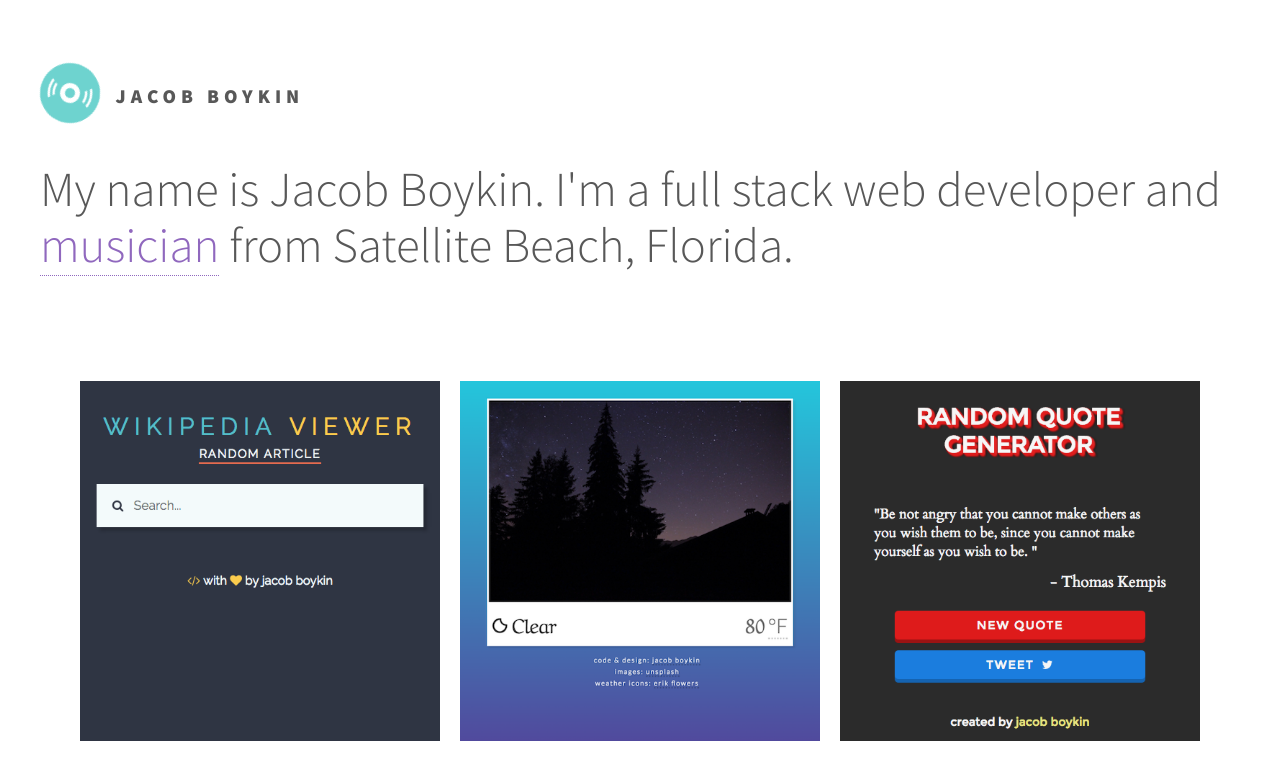
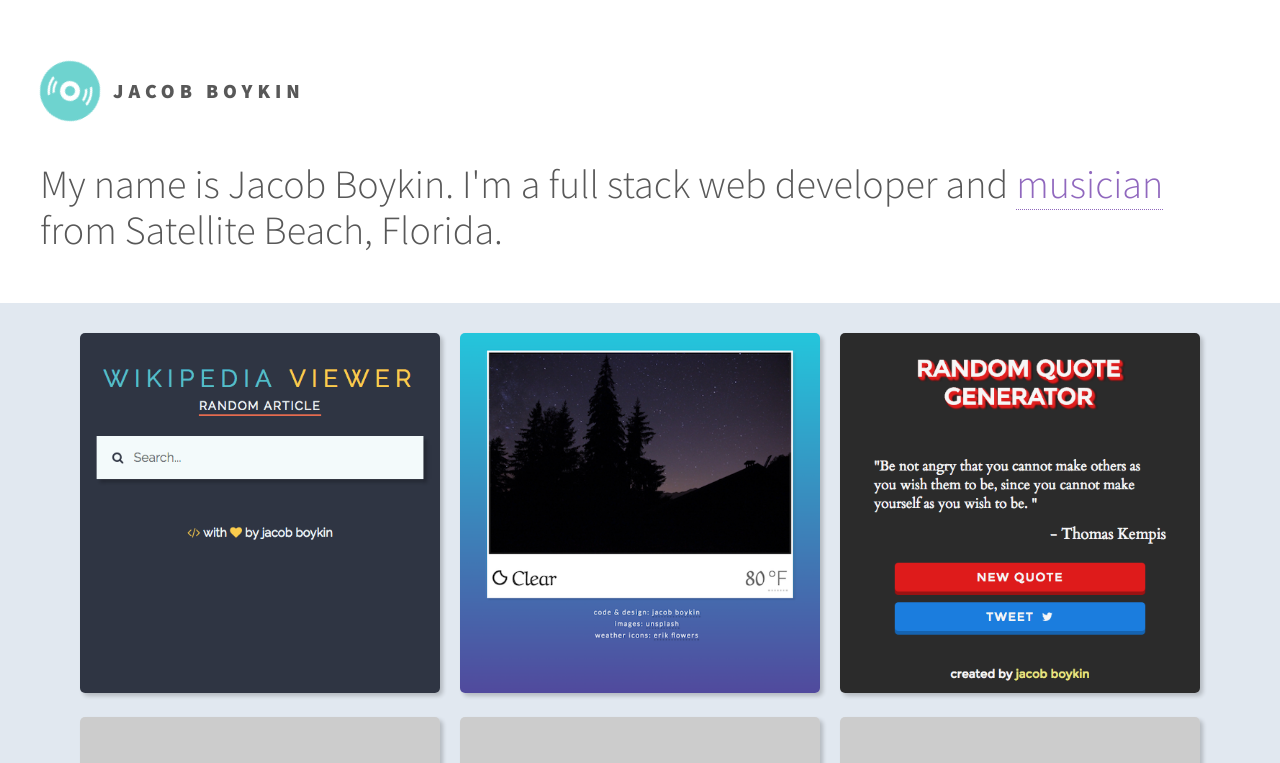
Before and after one commit to jacobboykin/old-portfolio-site, a website: page public/index.html in a window 1280 px wide. Shown: the top 763 px of the page. Drawn offline with nearby package versions, Linux system fonts and the light colour scheme; files that its build step writes are made by us from their sources; placeholder pictures from the web are drawn by us.

Commit message:
Refactor CSS

```diff
--- a/src/scss/_base.scss
+++ b/src/scss/_base.scss
@@ -2,6 +2,16 @@ body {
   color: $dark-gray;
   font-family: $font-main;
   font-weight: 300;
+  font-size: 16px;
+}
+
+ul {
+  list-style: none;
+}
+
+::selection {
+  background: $red;
+  color: $white;
 }
 
 .grow {
@@ -11,3 +21,12 @@ body {
 .grow:hover {
   transform: scale(1.05);
 }
+
+@keyframes rotating {
+  from {
+    transform: rotate(0deg);
+  }
+  to {
+    transform: rotate(360deg);
+  }
+}
--- /dev/null
+++ b/src/scss/media-queries/_1280px.scss
@@ -0,0 +1,27 @@
+@media (min-width: 1280px) {
+
+  body {
+    font-size: 20px;
+  }
+
+  header {
+    img {
+      height: 60px;
+    }
+
+    h1 {
+      line-height: 60px;
+    }
+  }
+
+  footer {
+    .social-item i {
+      font-size: 50px;
+    }
+  }
+
+  header,
+  ul {
+    max-width: 1200px;
+  }
+}
--- /dev/null
+++ b/src/scss/media-queries/_1680px.scss
@@ -0,0 +1,11 @@
+@media (min-width: 1680px) {
+
+  body {
+    font-size: 23px;
+  }
+
+  header,
+  ul {
+    max-width: 1400px;
+  }
+}
--- /dev/null
+++ b/src/scss/media-queries/_480px.scss
@@ -0,0 +1,17 @@
+@media (min-width: 480px) {
+  .portfolio {
+    text-align: center;
+
+    li {
+      display: inline-block;
+      max-width: 45%;
+      margin: 6px;
+    }
+  }
+
+  footer {
+    .social-item i {
+      font-size: 40px;
+    }
+  }
+}
--- /dev/null
+++ b/src/scss/media-queries/_736px.scss
@@ -0,0 +1,19 @@
+@media (min-width: 736px) {
+  header {
+    p {
+      font-size: 40px;
+    }
+  }
+
+  .portfolio {
+    li {
+      margin: 10px;
+    }
+  }
+
+  footer {
+    ul {
+      margin: 40px auto;
+    }
+  }
+}
--- /dev/null
+++ b/src/scss/media-queries/_980px.scss
@@ -0,0 +1,23 @@
+@media (min-width: 980px) {
+  header {
+    img {
+      height: 45px;
+    }
+
+    h1 {
+      line-height: 45px;
+    }
+  }
+
+  .portfolio {
+    li {
+      max-width: 30%;
+    }
+  }
+
+  header,
+  ul {
+    max-width: 1000px;
+    margin: 0 auto;
+  }
+}
--- a/src/scss/regions/_footer.scss
+++ b/src/scss/regions/_footer.scss
@@ -2,14 +2,20 @@ footer {
   text-align: center;
 
   ul {
-    list-style: none;
-    padding: 36px 0 20px 0;
+    margin: 0;
+    padding: 30px 0;
+    max-width: 736px;
   }
 
   li {
-    margin: 0 1em;
-    width: 10%;
+    margin: 0 5px;
+    width: 20%;
     display: inline-block;
+  }
+
+  .social-item i {
+    color: $dark-gray;
+    font-size: 30px;
   }
 
   p {
@@ -19,13 +25,8 @@ footer {
     padding: 20px 0;
   }
 
-  .social-item i {
-    color: $purple;
-    font-size: 40px;
-  }
-
   .madeby-icons {
-    font-size: 16px;
+    font-size: inherit;
     vertical-align: middle;
     margin: 0 3px;
   }
--- a/src/scss/regions/_header.scss
+++ b/src/scss/regions/_header.scss
@@ -1,45 +1,31 @@
 header {
-
   padding: 50px 20px 10px 20px;
 
   img {
+    float: left;
+    margin: 11px 0;
     height: 32px;
-    margin: .67em 0;
-    color: $blue;
-    float: left;
     animation: rotating 3s linear infinite;
   }
 
   h1 {
+    float: left;
+    margin: 11px 0 40px 13px;
+    font-size: inherit;
+    font-weight: 900;
+    line-height: 32px;
     text-transform: uppercase;
     letter-spacing: 5px;
-    font-size: 1em;
-    font-weight: 900;
-    line-height: 32px;
-    margin: .67em 0 2.5em .8em;
-    float: left;
   }
 
   p {
-
-    font-size: 2em;
     clear: both;
+    font-size: 32px;
 
     a {
+      color: $purple;
       text-decoration: none;
-      color: $purple;
       border-bottom: 1px dotted $purple;
     }
   }
 }
-
-
-
-@keyframes rotating {
-  from {
-    transform: rotate(0deg);
-  }
-  to {
-    transform: rotate(360deg);
-  }
-}
--- a/src/scss/regions/_portfolio.scss
+++ b/src/scss/regions/_portfolio.scss
@@ -1,10 +1,7 @@
 .portfolio {
-  list-style: none;
+  margin: 0;
   padding: 20px;
-  margin: 0;
   background: $gray;
-  color: $gray;
-  font-weight: 700;
   text-transform: uppercase;
 
   ul {
@@ -12,12 +9,12 @@
   }
 
   li {
-    max-width: 100%;
     margin: 20px auto;
-    border-radius: 3px;
 
     img {
       max-width: 100%;
+      border-radius: 5px;
+      box-shadow: 3px 3px 4px rgba(0, 0, 0, .2);
     }
   }
 }
--- a/src/scss/style.scss
+++ b/src/scss/style.scss
@@ -6,8 +6,8 @@
 @import 'regions/_portfolio.scss';
 @import 'regions/_footer.scss';
 
-@import 'media-queries/480px.scss';
-@import 'media-queries/736px.scss';
-@import 'media-queries/980px.scss';
-@import 'media-queries/1280px.scss';
-@import 'media-queries/1680px.scss';
+@import 'media-queries/_480px.scss';
+@import 'media-queries/_736px.scss';
+@import 'media-queries/_980px.scss';
+@import 'media-queries/_1280px.scss';
+@import 'media-queries/_1680px.scss';
```
